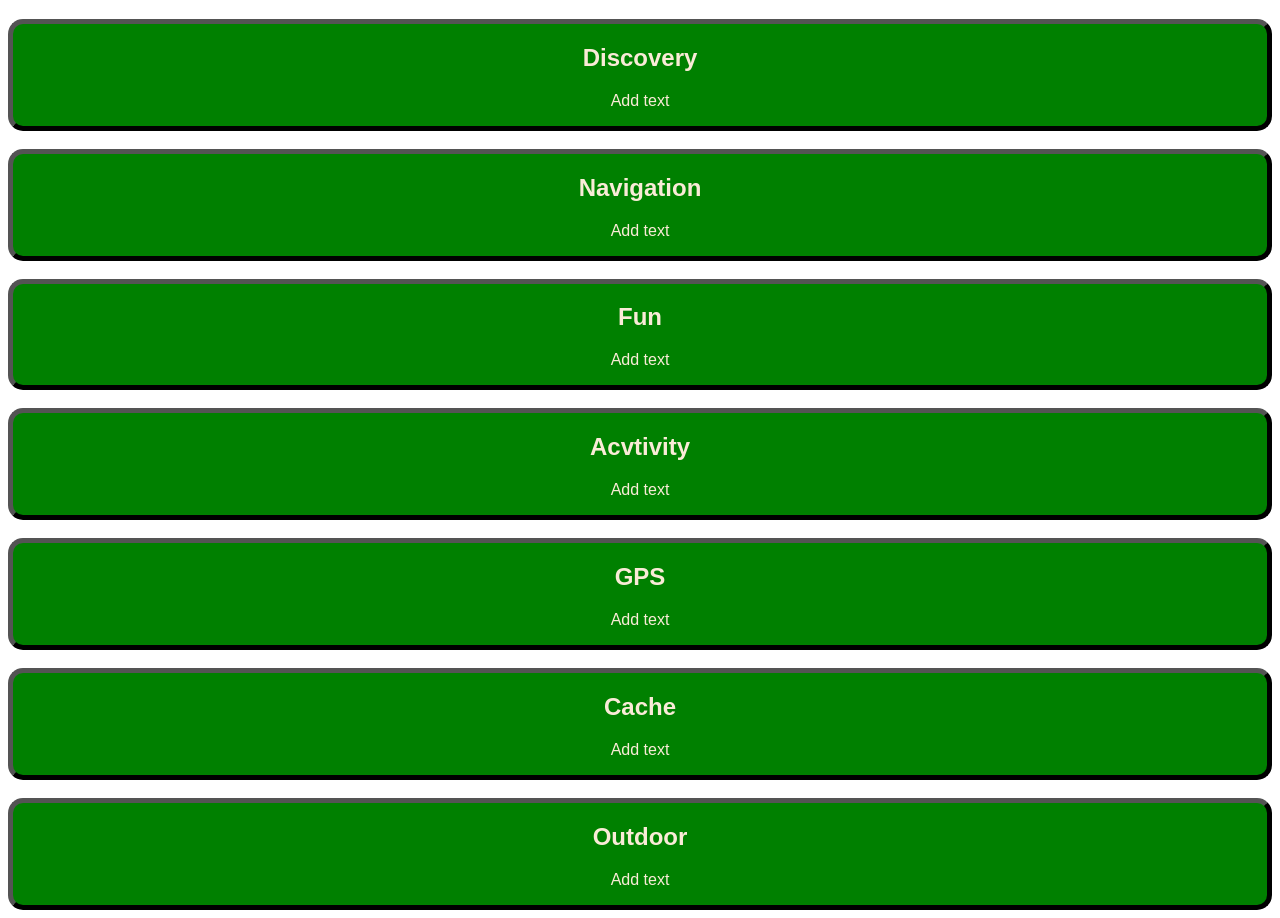
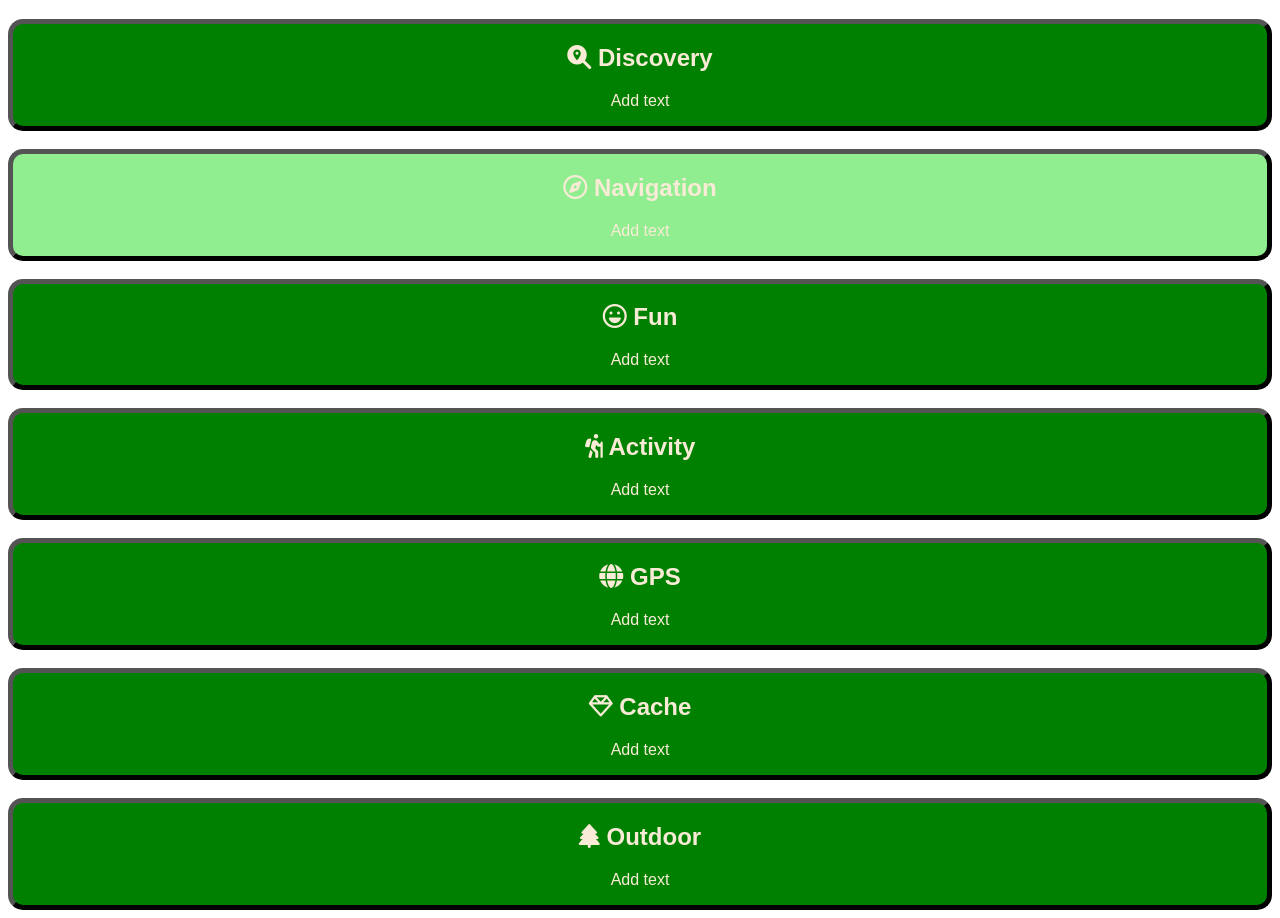
Before and after one commit to JAWS-Hub/CI-Milestone_Project_1, a plain HTML site: page whygeo.html in a window 1280 px wide. Shown: the part 152-1070 px from the top of the page. Drawn offline with Linux system fonts and the light colour scheme.

Commit message:
added fa icons and corrected spelling mistake

```diff
--- a/assets/css/style.css
+++ b/assets/css/style.css
@@ -8,7 +8,7 @@ h1  {
 }
 
 .menu {
-    width: 1200px;
+    width: 800px;
     margin: 0 auto;
     padding: 0 15px;
     max-width: 100%;
@@ -39,6 +39,14 @@ nav li a:hover {
   border: 5px outset black;
   border-radius: 15px;
   background-color: green;
+  text-align: center;
+  color: antiquewhite;
+}
+
+.whygeo2 {
+  border: 5px outset black;
+  border-radius: 15px;
+  background-color: lightgreen;
   text-align: center;
   color: antiquewhite;
 }
--- a/whygeo.html
+++ b/whygeo.html
@@ -23,39 +23,40 @@
         <hr>
         <h1>Why Geocaching</h1>
         <div class="whygeo">
-            <h2>Discovery</h2>
+            <h2><i class="fas fa-search-location"></i> Discovery</h2>
+            <p>Add text</p>
+        </div>
+        <br>
+        <div class="whygeo2">
+            <h2><i class="far fa-compass"></i> Navigation</h2>
             <p>Add text</p>
         </div>
         <br>
         <div class="whygeo">
-            <h2>Navigation</h2>
+            <h2><i class="far fa-laugh"></i> Fun</h2>
             <p>Add text</p>
         </div>
         <br>
         <div class="whygeo">
-            <h2>Fun</h2>
+            <h2><i class="fas fa-hiking"></i> Activity</h2>
             <p>Add text</p>
         </div>
         <br>
         <div class="whygeo">
-            <h2>Acvtivity</h2>
+            <h2><i class="fas fa-globe"></i> GPS</h2>
             <p>Add text</p>
         </div>
         <br>
         <div class="whygeo">
-            <h2>GPS</h2>
+            <h2><i class="far fa-gem"></i> Cache</h2>
             <p>Add text</p>
         </div>
         <br>
         <div class="whygeo">
-            <h2>Cache</h2>
+            <h2><i class="fas fa-tree"></i> Outdoor</h2>
             <p>Add text</p>
         </div>
-        <br>
-        <div class="whygeo">
-            <h2>Outdoor</h2>
-            <p>Add text</p>
-        </div>
-
+     <!-- add font aswesome -->
+    <script src="https://kit.fontawesome.com/c7dbda0798.js" crossorigin="anonymous"></script>
 </body>
 </html>
```
Also changed, not shown: index.html (+3 -4 lines), trails.html (+3 -0 lines).
